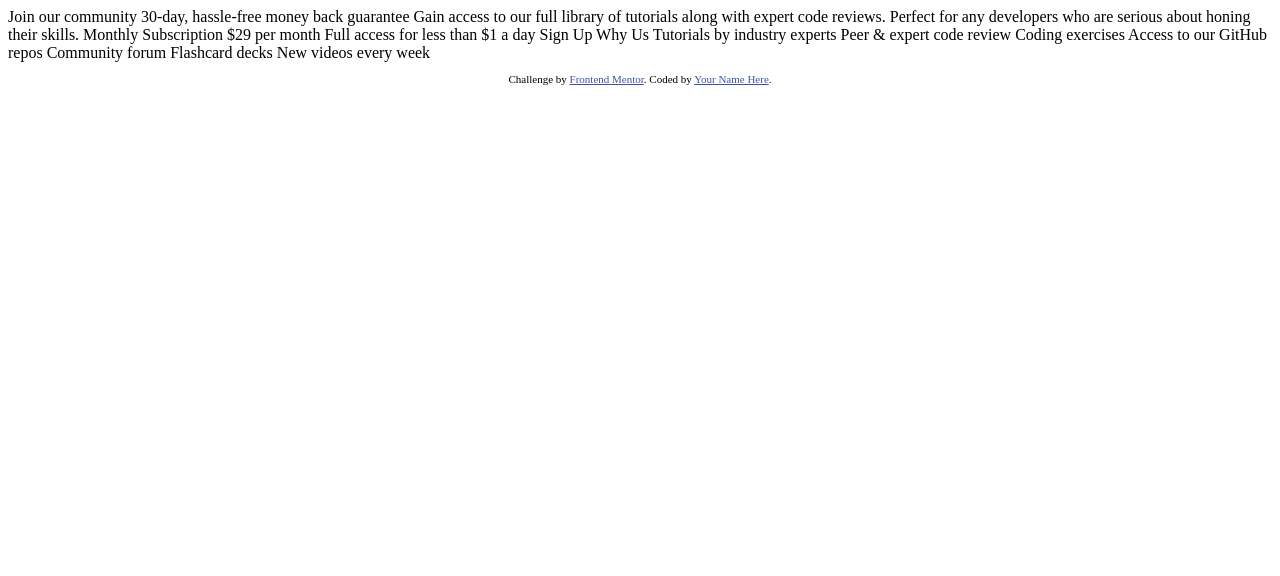
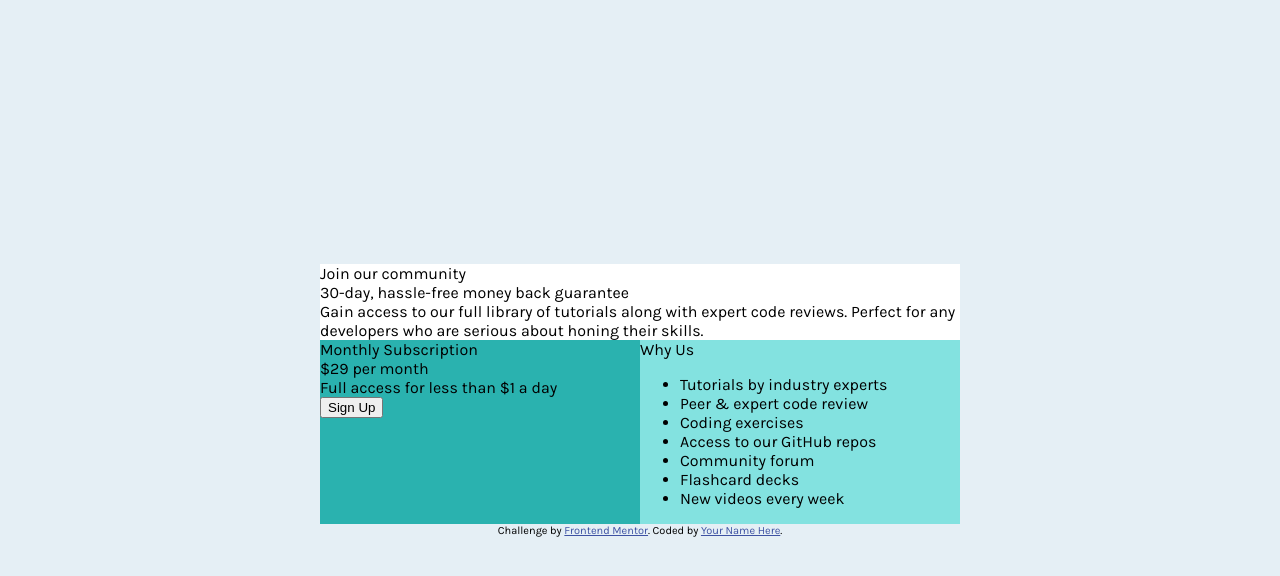
Before and after one commit to adamyuuki/single-price-grid-frontend, a plain HTML site: page index.html in a window 1280 px wide. Drawn offline with Linux system fonts and the light colour scheme.

Commit message:
first day

```diff
--- /dev/null
+++ b/css/styles.css
@@ -0,0 +1,65 @@
+:root {
+  --Light-Gray: hsl(204, 43%, 93%);
+  --Grayish-Blue: hsl(218, 22%, 67%);
+  --Cyan: hsl(179, 62%, 43%);
+  --Bright-Yellow: hsl(71, 73%, 54%);
+}
+
+html{
+  font-family: 'Karla', sans-serif;
+  display: flex;
+  align-items: center;
+  justify-content: center;
+  font-size: 16px;
+  height: 100%;
+}
+
+body{
+  background-color: var(--Light-Gray);
+
+}
+
+div,p{
+  margin: 0;
+  padding: 0;
+}
+
+.attribution {
+  font-size: 11px;
+  text-align: center;
+}
+.attribution a {
+  color: hsl(228, 45%, 44%);
+}
+
+.block{
+  max-width: 40rem;
+  max-height: 40rem;
+}
+
+.block-top{
+  background-color: white;
+}
+
+.block-middle{
+  background-color: var(--Cyan);
+}
+
+.block-bottom{
+  background-color: hsl(179, 62%, 70%);;
+}
+
+.block-join{
+  display: flex;
+}
+
+@media (min-width: 576px) {
+
+  .block-middle{
+    width: 50%;
+  }
+
+  .block-bottom{
+    width: 50%;
+  }
+}
--- a/index.html
+++ b/index.html
@@ -9,36 +9,63 @@
   <title>Frontend Mentor | Single Price Grid Component</title>
 
   <!-- Feel free to remove these styles or customise in your own stylesheet 👍 -->
-  <style>
-    .attribution { font-size: 11px; text-align: center; }
-    .attribution a { color: hsl(228, 45%, 44%); }
-  </style>
+
+  <link rel="preconnect" href="https://fonts.gstatic.com">
+<link href="https://fonts.googleapis.com/css2?family=Karla:wght@400;700&display=swap" rel="stylesheet">
+
+  <link rel="stylesheet" href="css/styles.css">
+
 </head>
 <body>
-  Join our community
+  <div class="block">
 
-  30-day, hassle-free money back guarantee
+    <div class="block-top">
+      <p class="title">Join our community</p>
 
-  Gain access to our full library of tutorials along with expert code reviews.
-  Perfect for any developers who are serious about honing their skills.
+      <p class="subtitle">30-day, hassle-free money back guarantee</p>
 
-  Monthly Subscription
+      <p class="text-1">Gain access to our full library of tutorials along with expert code reviews.
+      Perfect for any developers who are serious about honing their skills.</p>
 
-  &dollar;29 per month
+    </div>
 
-  Full access for less than &dollar;1 a day
+    <div class="block-join">
+      <div class="block-middle">
+        <p>Monthly Subscription</p>
+        <p>&dollar;29 <span>per month</span></p>
+        <p>Full access for less than &dollar;1 a day</p>
+        <button type="button" name="button">Sign Up</button>
+      </div>
 
-  Sign Up
+      <div class="block-bottom">
+        <p>Why Us</p>
 
-  Why Us
+        <ul>
+          <li>Tutorials by industry experts</li>
+          <li>Peer &amp; expert code review</li>
+          <li>Coding exercises</li>
+          <li>Access to our GitHub repos</li>
+          <li>Community forum</li>
+          <li>Flashcard decks</li>
+          <li>New videos every week</li>
+        </ul>
 
-  Tutorials by industry experts
-  Peer &amp; expert code review
-  Coding exercises
-  Access to our GitHub repos
-  Community forum
-  Flashcard decks
-  New videos every week
+      </div>
+    </div>
+
+
+
+  </div>
+
+
+
+
+
+
+
+
+
+
 
   <footer>
     <p class="attribution">
```
